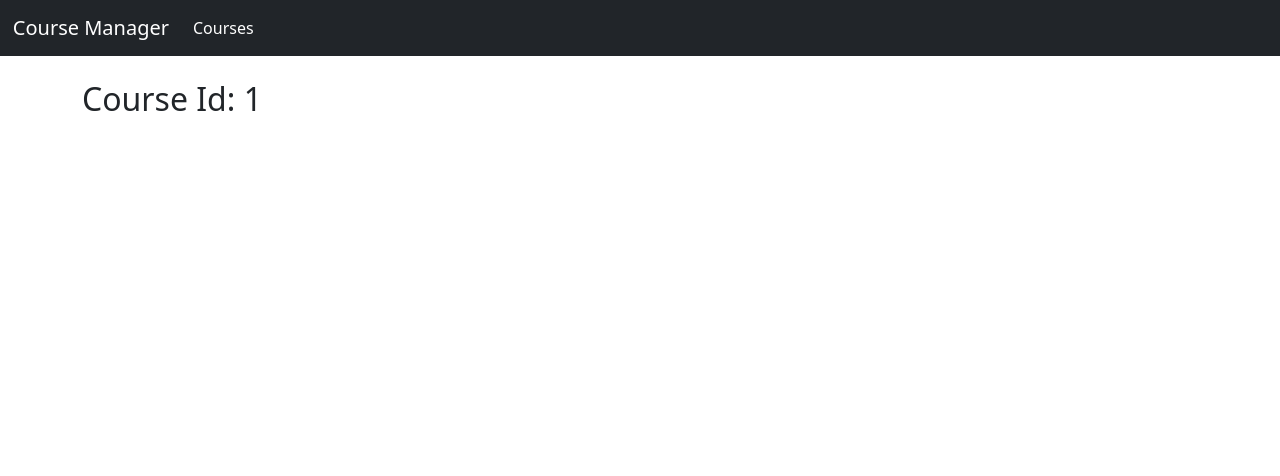
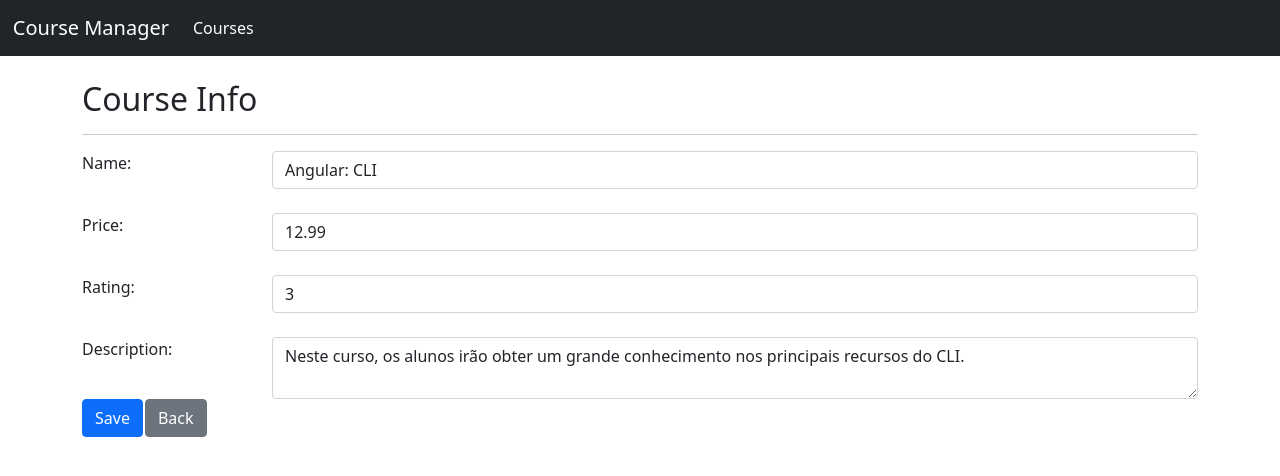
Before and after one commit to Neto002/DIO-Santander-Universidade, an Angular app in the folder Angular/course-manager/: page /courses/info/1 in a window 1280 px wide. Shown: the top 476 px of the page. Built offline with nearby package versions, Linux system fonts and the light colour scheme.

Commit message:
criando página de edição de cursos

```diff
--- a/Angular/course-manager/src/app/courses/course-info.component.html
+++ b/Angular/course-manager/src/app/courses/course-info.component.html
@@ -1 +1,58 @@
-<h2>Course Id: {{courseId}}</h2>
+<h2>Course Info</h2>
+
+<hr />
+
+<form #courseForm="ngForm">
+  <div class="form-group row">
+    <label class="col-sm-2 col-from-label">Name:</label>
+    <div class="col-sm-10">
+      <input [(ngModel)]="course.name" required name="name" #courseName="ngModel" [ngClass]="{'is-invalid': courseName.invalid}" class="form-control" />
+
+      <div class="invalid-feedback">
+        <span>Course name is required</span>
+      </div>
+    </div>
+  </div>
+
+  <br>
+
+  <div class="form-group row">
+    <label class="col-sm-2 col-from-label">Price:</label>
+    <div class="col-sm-10">
+      <input [(ngModel)]="course.price" required name="price" #coursePrice="ngModel" type="number" [ngClass]="{'is-invalid': coursePrice.invalid}" class="form-control" />
+
+      <div class="invalid-feedback">
+        <span>Price is required</span>
+      </div>
+    </div>
+  </div>
+
+  <br>
+
+  <div class="form-group row">
+    <label class="col-sm-2 col-from-label">Rating:</label>
+    <div class="col-sm-10">
+      <input [(ngModel)]="course.rating" required name="rating" #courseRating="ngModel" type="number" min="0" max="5" [ngClass]="{'is-invalid': courseRating.invalid}" class="form-control" />
+
+      <div class="invalid-feedback">
+        <span>Rating is required</span>
+      </div>
+    </div>
+  </div>
+
+  <br>
+
+  <div class="form-group row">
+    <label class="col-sm-2 col-from-label">Description:</label>
+    <div class="col-sm-10">
+      <textarea [(ngModel)]="course.description" required name="description" #courseDescription="ngModel" [ngClass]="{'is-invalid': courseDescription.invalid}" class="form-control"></textarea>
+
+      <div class="invalid-feedback">
+        <span>Rating is required</span>
+      </div>
+    </div>
+  </div>
+
+  <button [disabled]="courseForm.invalid" (click)="save()" class="btn btn-primary" style="margin-right: 2px;">Save</button>
+  <button [routerLink]="['/courses']" class="btn btn-secondary">Back</button>
+</form>
--- a/Angular/course-manager/src/app/courses/course-info.component.ts
+++ b/Angular/course-manager/src/app/courses/course-info.component.ts
@@ -1,15 +1,24 @@
 import { Component, OnInit } from '@angular/core';
 import { ActivatedRoute } from '@angular/router';
+import { Course } from './course';
+import { CourseService } from './course.service';
 
 @Component({
   templateUrl: './course-info.component.html',
 })
 export class CourseInfoComponent implements OnInit {
-  courseId: number = 0;
+  course: Course;
 
-  constructor(private activatedRoute: ActivatedRoute) {}
+  constructor(
+    private activatedRoute: ActivatedRoute,
+    private courseService: CourseService
+  ) {}
 
   ngOnInit(): void {
-    this.courseId = +this.activatedRoute.snapshot.paramMap.get('id')!
+    this.course = this.courseService.retrieveById(+this.activatedRoute.snapshot.paramMap.get('id')!);
+  }
+
+  save(): void {
+    this.courseService.save(this.course)
   }
 }
--- a/Angular/course-manager/src/app/courses/course.service.ts
+++ b/Angular/course-manager/src/app/courses/course.service.ts
@@ -5,9 +5,19 @@ import { Course } from './course';
   providedIn: 'root',
 })
 export class CourseService {
-
   retrieveAll(): Course[] {
     return COURSES;
+  }
+
+  retrieveById(id: number): Course {
+    return COURSES.find((courseIterator: Course) => courseIterator.id === id)!;
+  }
+
+  save(course: Course): void {
+    if(course.id) {
+      const index = COURSES.findIndex((courseIterator: Course) => courseIterator.id === course.id);
+      COURSES[index] = course;
+    }
   }
 }
 
--- a/Angular/course-manager/tsconfig.json
+++ b/Angular/course-manager/tsconfig.json
@@ -6,6 +6,7 @@
     "outDir": "./dist/out-tsc",
     "forceConsistentCasingInFileNames": true,
     "strict": true,
+    "strictPropertyInitialization": false,
     "noImplicitOverride": true,
     "noPropertyAccessFromIndexSignature": true,
     "noImplicitReturns": true,
```
Also changed, not shown: Angular/course-manager/src/app/courses/course.ts (+9 -9 lines).
